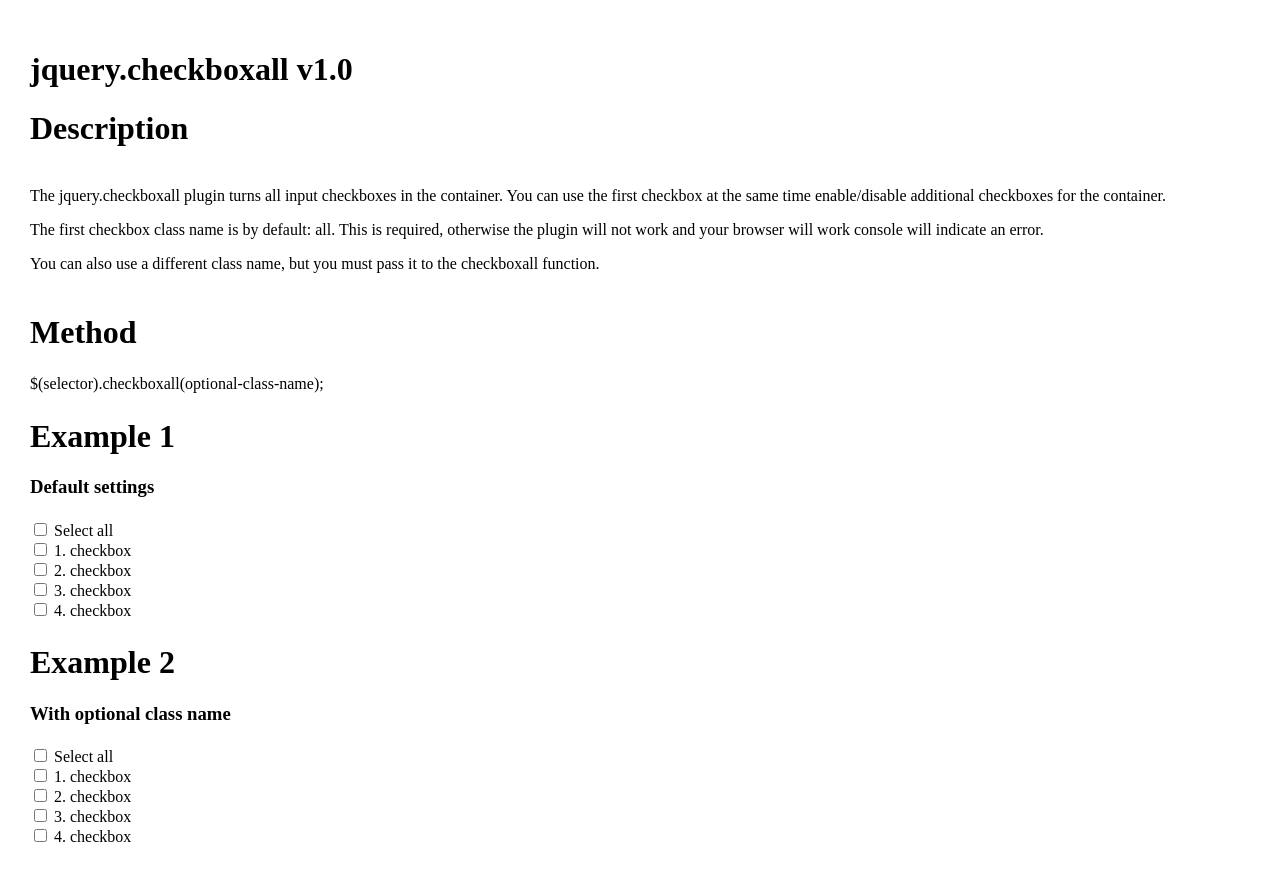
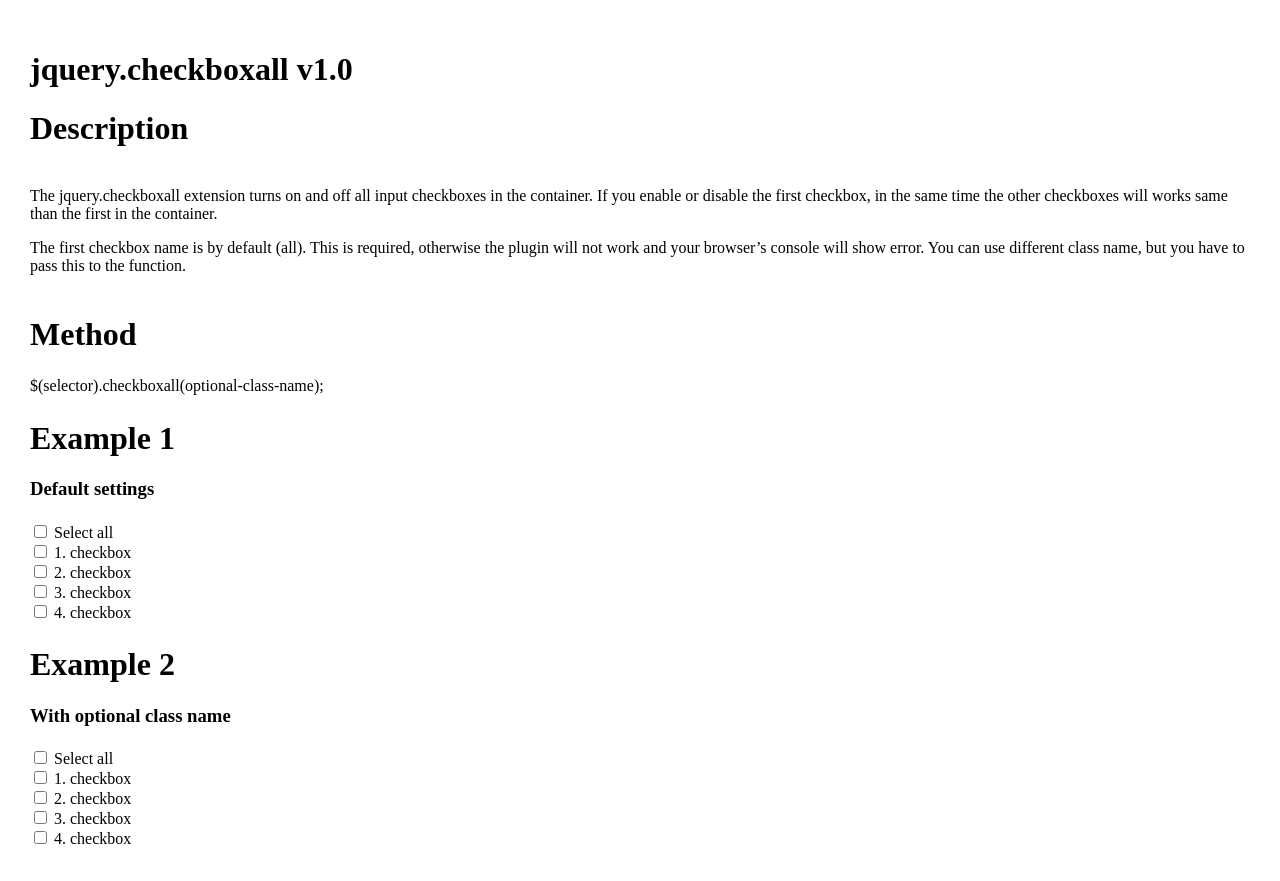
Before and after one commit to bracsok3/jquery.checkboxall, a plain HTML site: page demo/index.html in a window 1280 px wide. Drawn offline with nearby package versions, Linux system fonts and the light colour scheme.

Commit message:
Update index.html

```diff
--- a/demo/index.html
+++ b/demo/index.html
@@ -15,11 +15,10 @@
 		<h1>jquery.checkboxall v1.0</h1>
 		<h1>Description</h1>
 		<div>
-			<p>The jquery.checkboxall plugin turns all input checkboxes in the container. You can use the first checkbox at the same time
-			enable/disable additional checkboxes for the container.</p>
-			<p>The first checkbox class name is by default: all. This is required, otherwise the plugin will not work and your browser will work
-			console will indicate an error.</p>
-			<p>You can also use a different class name, but you must pass it to the checkboxall function.</p>
+			<p>The jquery.checkboxall extension turns on and off all input checkboxes in the container. If you enable or disable the
+			first checkbox, in the same time the other checkboxes will works same than the first in the container.</p>
+			<p>The first checkbox name is by default (all). This is required, otherwise the plugin will not work and your browser’s console
+			will show error. You can use different class name, but you have to pass this to the function.</p>
 		</div>
 		<h1>Method</h1>
 		<div>
```
